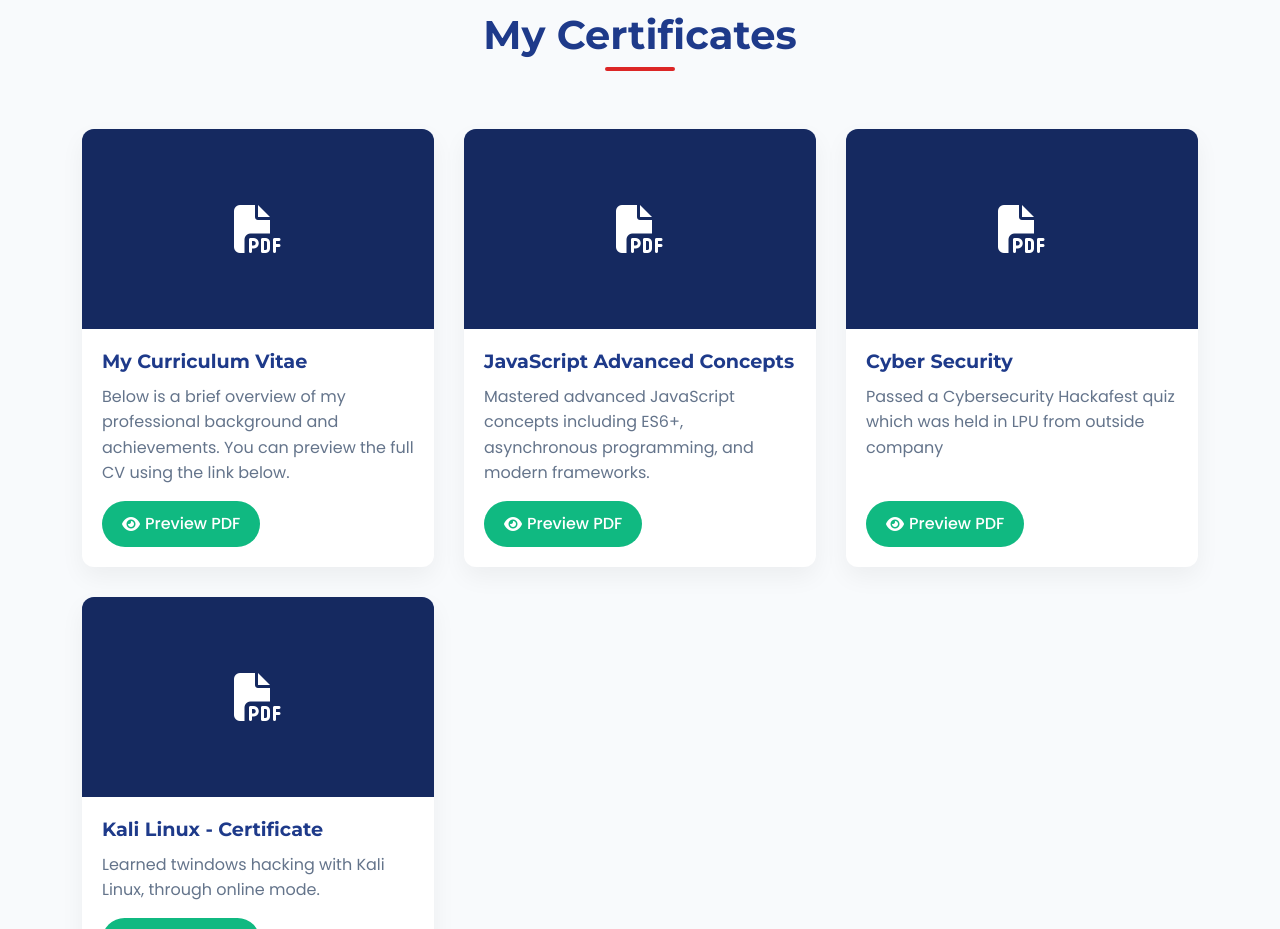
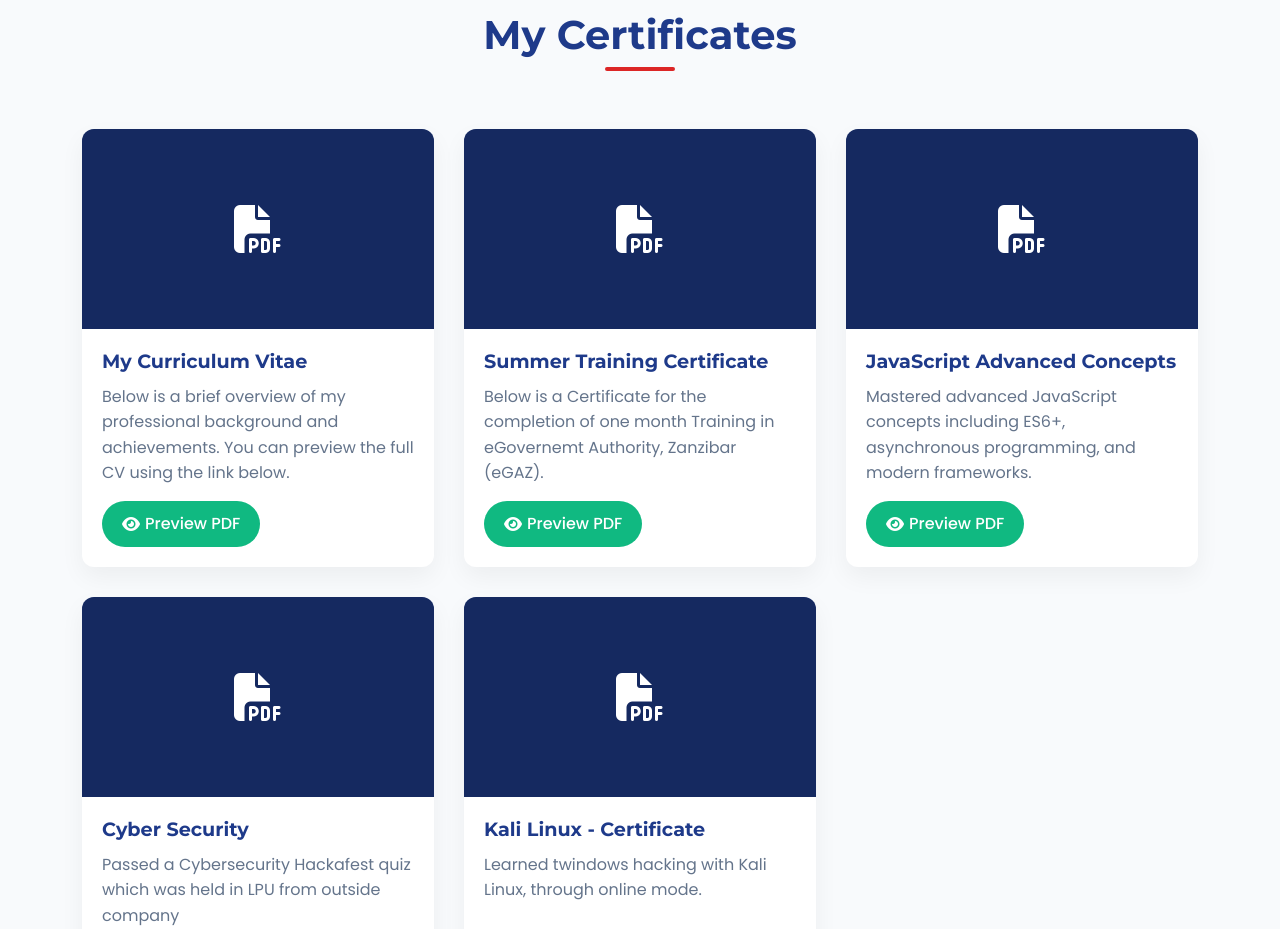
Before and after one commit to MohammedShehe/portfolio, a plain HTML site: page index.html in a window 1280 px wide. Shown: the part 4780-5709 px from the top of the page. Drawn offline with nearby package versions, Linux system fonts and the light colour scheme.

Commit message:
Included eGAZ Certificate

```diff
--- a/index.html
+++ b/index.html
@@ -1907,6 +1907,19 @@
                         <h4>My Curriculum Vitae</h4>
                         <p>Below is a brief overview of my professional background and achievements. You can preview the full CV using the link below.</p>
                         <button class="btn-preview preview-pdf" data-pdf="files/CV.pdf" data-title="My Curriculum Vitae">
+                            <i class="fas fa-eye"></i> Preview PDF
+                        </button>
+                    </div>
+                </div>
+
+                <div class="certificate-card">
+                    <div class="certificate-img">
+                        <i class="fas fa-file-pdf"></i>
+                    </div>
+                    <div class="certificate-info">
+                        <h4>Summer Training Certificate</h4>
+                        <p>Below is a Certificate for the completion of one month Training in eGovernemt Authority, Zanzibar (eGAZ).</p>
+                        <button class="btn-preview preview-pdf" data-pdf="files/eGAZ.pdf" data-title="eGAZ Training Certificate">
                             <i class="fas fa-eye"></i> Preview PDF
                         </button>
                     </div>
```
Also changed, not shown: 1 other file.
